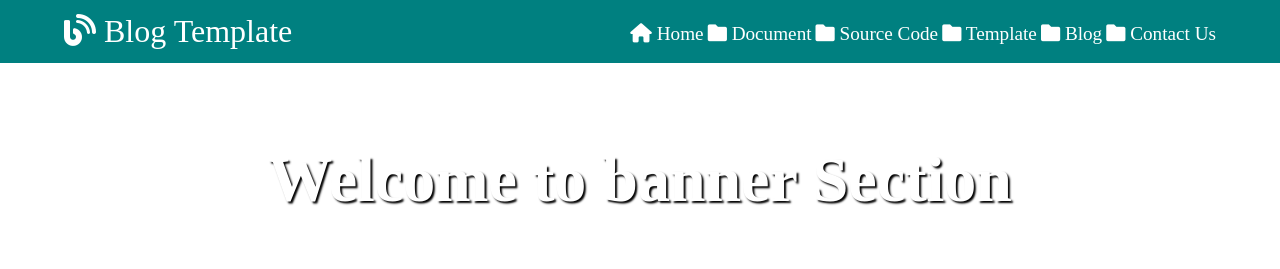
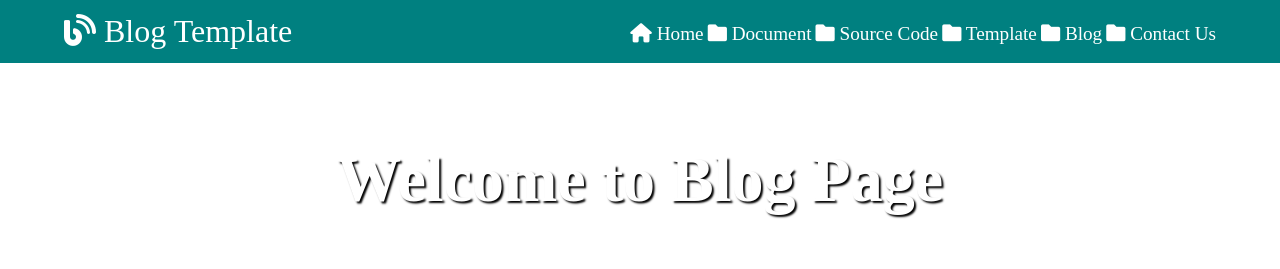
Before and after one commit to punitkatiyar/blog-project, a plain HTML site: page page.html in a window 1280 px wide. Shown: the top 269 px of the page. Drawn offline with Linux system fonts and the light colour scheme.

Commit message:
Update page.html

```diff
--- a/page.html
+++ b/page.html
@@ -27,7 +27,7 @@
         <div class="clr"></div>
     </header>
     <section class="banner">
-        <h1>Welcome to banner Section</h1>
+        <h1>Welcome to Blog Page</h1>
         <ul>
             <li><a href="#"><i class="fa-brands fa-html5"></i></a></li>
             <li><a href="#"><i class="fa-brands fa-html5"></i></a></li>
```
